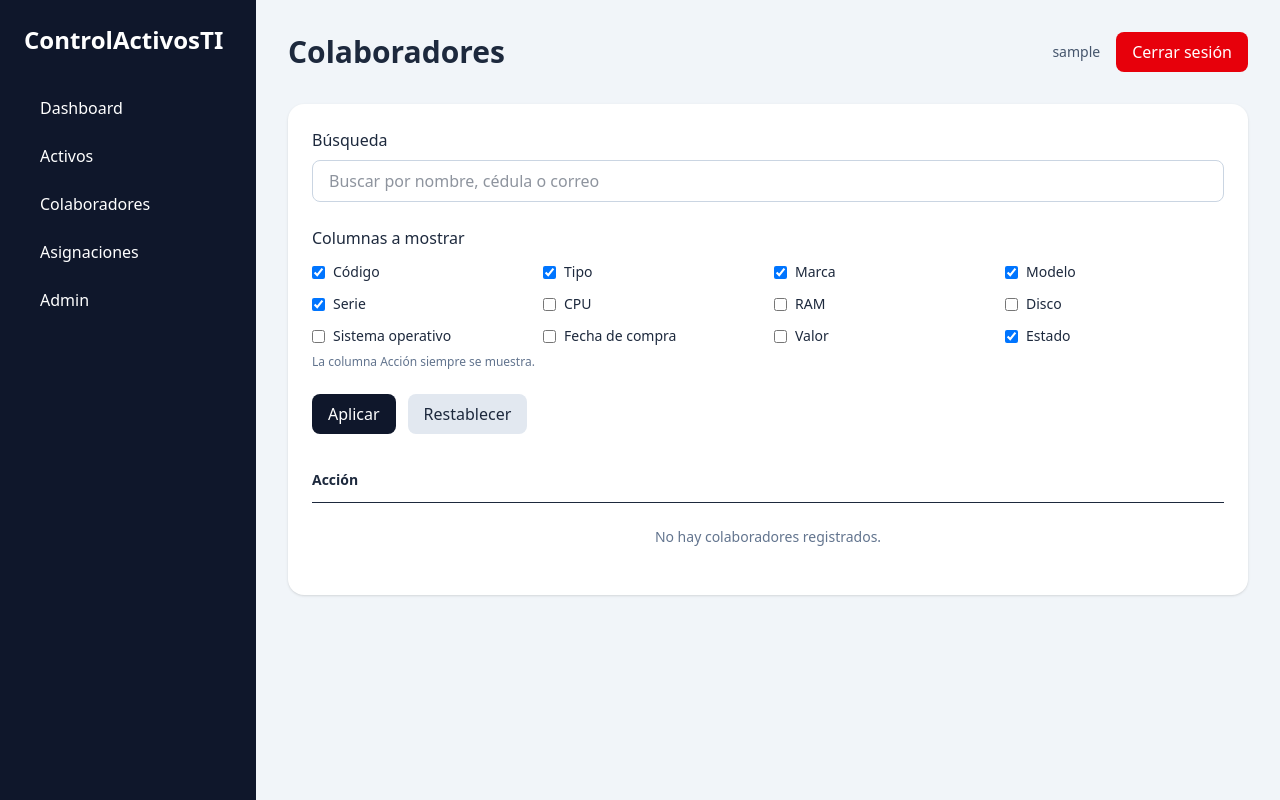
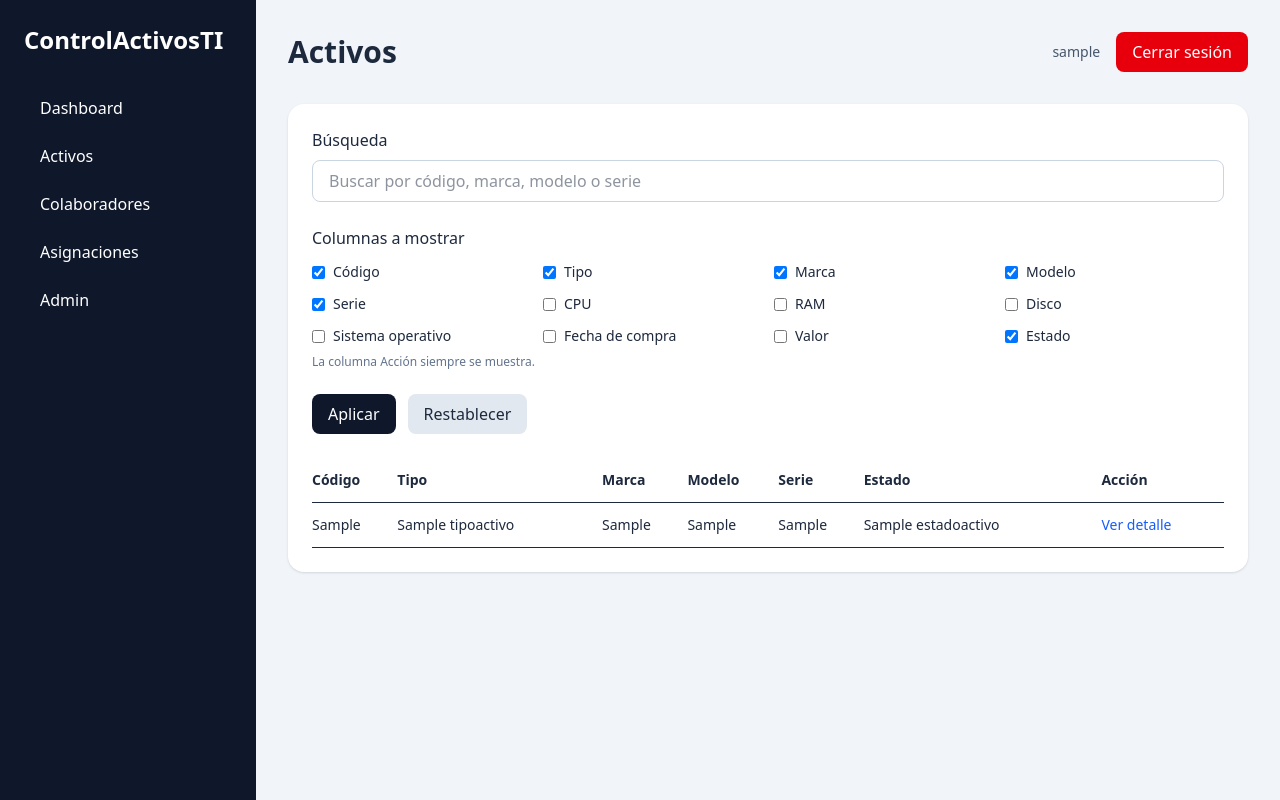
Before and after one commit to KevinLeandr019/ControlActivosTI, a Django app: page /activos/ in a window 1280 px wide. Run offline with Django 5.2, Linux system fonts and the light colour scheme; a user stored in the database is signed in; tables that the repository leaves empty hold one stand-in row (values such as "Sample post").

Commit message:
Fixed Ruta de activos
Se fixeó  el bug que al dar click en el boton de restablecer activos, este cargaba una ruta equivocada.

```diff
--- a/ControlActivosTI/templates/activos/lista.html
+++ b/ControlActivosTI/templates/activos/lista.html
@@ -1,7 +1,7 @@
 {% extends "base.html" %}
 
-{% block title %}Colaboradores - ControlActivosTI{% endblock %}
-{% block page_title %}Colaboradores{% endblock %}
+{% block title %}Activos - ControlActivosTI{% endblock %}
+{% block page_title %}Activos{% endblock %}
 
 {% block content %}
 <div class="bg-white rounded-2xl shadow p-6">
@@ -12,7 +12,7 @@
                 type="text"
                 name="q"
                 value="{{ busqueda }}"
-                placeholder="Buscar por nombre, cédula o correo"
+                placeholder="Buscar por código, marca, modelo o serie"
                 class="w-full border border-slate-300 rounded-lg px-4 py-2"
             >
         </div>
@@ -39,7 +39,7 @@
             <button type="submit" class="px-4 py-2 bg-slate-900 text-white rounded-lg hover:bg-slate-800">
                 Aplicar
             </button>
-            <a href="{% url 'colaboradores:lista' %}" class="px-4 py-2 bg-slate-200 rounded-lg hover:bg-slate-300">
+            <a href="{% url 'activos:lista' %}" class="px-4 py-2 bg-slate-200 rounded-lg hover:bg-slate-300">
                 Restablecer
             </a>
         </div>
@@ -49,41 +49,49 @@
         <table class="min-w-full text-sm">
             <thead>
                 <tr class="border-b">
-                    {% if "apellidos" in columnas_seleccionadas %}<th class="text-left py-3">Apellidos</th>{% endif %}
-                    {% if "nombres" in columnas_seleccionadas %}<th class="text-left py-3">Nombres</th>{% endif %}
-                    {% if "cedula" in columnas_seleccionadas %}<th class="text-left py-3">Cédula</th>{% endif %}
-                    {% if "correo_corporativo" in columnas_seleccionadas %}<th class="text-left py-3">Correo</th>{% endif %}
-                    {% if "empresa" in columnas_seleccionadas %}<th class="text-left py-3">Empresa</th>{% endif %}
-                    {% if "area" in columnas_seleccionadas %}<th class="text-left py-3">Área</th>{% endif %}
-                    {% if "cargo" in columnas_seleccionadas %}<th class="text-left py-3">Cargo</th>{% endif %}
-                    {% if "ubicacion" in columnas_seleccionadas %}<th class="text-left py-3">Ubicación</th>{% endif %}
-                    {% if "estado" in columnas_seleccionadas %}<th class="text-left py-3">Estado</th>{% endif %}
-                    {% if "fecha_ingreso" in columnas_seleccionadas %}<th class="text-left py-3">Fecha de ingreso</th>{% endif %}
+                    {% if "codigo" in columnas_seleccionadas %}<th class="text-left py-3">Código</th>{% endif %}
+                    {% if "tipo_activo" in columnas_seleccionadas %}<th class="text-left py-3">Tipo</th>{% endif %}
+                    {% if "marca" in columnas_seleccionadas %}<th class="text-left py-3">Marca</th>{% endif %}
+                    {% if "modelo" in columnas_seleccionadas %}<th class="text-left py-3">Modelo</th>{% endif %}
+                    {% if "serie" in columnas_seleccionadas %}<th class="text-left py-3">Serie</th>{% endif %}
+                    {% if "cpu" in columnas_seleccionadas %}<th class="text-left py-3">CPU</th>{% endif %}
+                    {% if "ram" in columnas_seleccionadas %}<th class="text-left py-3">RAM</th>{% endif %}
+                    {% if "disco" in columnas_seleccionadas %}<th class="text-left py-3">Disco</th>{% endif %}
+                    {% if "sistema_operativo" in columnas_seleccionadas %}<th class="text-left py-3">Sistema operativo</th>{% endif %}
+                    {% if "fecha_compra" in columnas_seleccionadas %}<th class="text-left py-3">Fecha de compra</th>{% endif %}
+                    {% if "valor" in columnas_seleccionadas %}<th class="text-left py-3">Valor</th>{% endif %}
+                    {% if "estado_activo" in columnas_seleccionadas %}<th class="text-left py-3">Estado</th>{% endif %}
                     <th class="text-left py-3">Acción</th>
                 </tr>
             </thead>
             <tbody>
-                {% for colaborador in colaboradores %}
+                {% for activo in activos %}
                 <tr class="border-b">
-                    {% if "apellidos" in columnas_seleccionadas %}<td class="py-3">{{ colaborador.apellidos }}</td>{% endif %}
-                    {% if "nombres" in columnas_seleccionadas %}<td class="py-3">{{ colaborador.nombres }}</td>{% endif %}
-                    {% if "cedula" in columnas_seleccionadas %}<td class="py-3">{{ colaborador.cedula }}</td>{% endif %}
-                    {% if "correo_corporativo" in columnas_seleccionadas %}<td class="py-3">{{ colaborador.correo_corporativo }}</td>{% endif %}
-                    {% if "empresa" in columnas_seleccionadas %}<td class="py-3">{{ colaborador.empresa|default:"-" }}</td>{% endif %}
-                    {% if "area" in columnas_seleccionadas %}<td class="py-3">{{ colaborador.area }}</td>{% endif %}
-                    {% if "cargo" in columnas_seleccionadas %}<td class="py-3">{{ colaborador.cargo }}</td>{% endif %}
-                    {% if "ubicacion" in columnas_seleccionadas %}<td class="py-3">{{ colaborador.ubicacion|default:"-" }}</td>{% endif %}
-                    {% if "estado" in columnas_seleccionadas %}<td class="py-3">{{ colaborador.estado }}</td>{% endif %}
-                    {% if "fecha_ingreso" in columnas_seleccionadas %}<td class="py-3">{{ colaborador.fecha_ingreso }}</td>{% endif %}
+                    {% if "codigo" in columnas_seleccionadas %}<td class="py-3">{{ activo.codigo }}</td>{% endif %}
+                    {% if "tipo_activo" in columnas_seleccionadas %}<td class="py-3">{{ activo.tipo_activo }}</td>{% endif %}
+                    {% if "marca" in columnas_seleccionadas %}<td class="py-3">{{ activo.marca }}</td>{% endif %}
+                    {% if "modelo" in columnas_seleccionadas %}<td class="py-3">{{ activo.modelo }}</td>{% endif %}
+                    {% if "serie" in columnas_seleccionadas %}<td class="py-3">{{ activo.serie }}</td>{% endif %}
+                    {% if "cpu" in columnas_seleccionadas %}<td class="py-3">{{ activo.cpu|default:"-" }}</td>{% endif %}
+                    {% if "ram" in columnas_seleccionadas %}<td class="py-3">{{ activo.ram|default:"-" }}</td>{% endif %}
+                    {% if "disco" in columnas_seleccionadas %}<td class="py-3">{{ activo.disco|default:"-" }}</td>{% endif %}
+                    {% if "sistema_operativo" in columnas_seleccionadas %}<td class="py-3">{{ activo.sistema_operativo }}</td>{% endif %}
+                    {% if "fecha_compra" in columnas_seleccionadas %}<td class="py-3">{{ activo.fecha_compra|default:"-" }}</td>{% endif %}
+                    {% if "valor" in columnas_seleccionadas %}
+                        <td class="py-3">
+                            {% if activo.valor %}${{ activo.valor }}{% else %}-{% endif %}
+                        </td>
+                    {% endif %}
+                    {% if "estado_activo" in columnas_seleccionadas %}<td class="py-3">{{ activo.estado_activo }}</td>{% endif %}
                     <td class="py-3">
-                        <a href="{% url 'colaboradores:detalle' colaborador.pk %}" class="text-blue-600 hover:underline">
+                        <a href="{% url 'activos:detalle' activo.pk %}" class="text-blue-600 hover:underline">
                             Ver detalle
                         </a>
                     </td>
                 </tr>
                 {% empty %}
                 <tr>
-                    <td colspan="20" class="py-6 text-center text-slate-500">No hay colaboradores registrados.</td>
+                    <td colspan="20" class="py-6 text-center text-slate-500">No hay activos registrados.</td>
                 </tr>
                 {% endfor %}
             </tbody>
```
